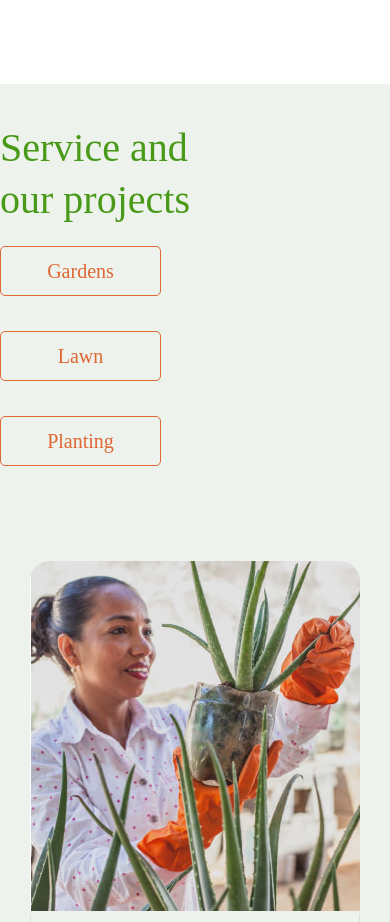
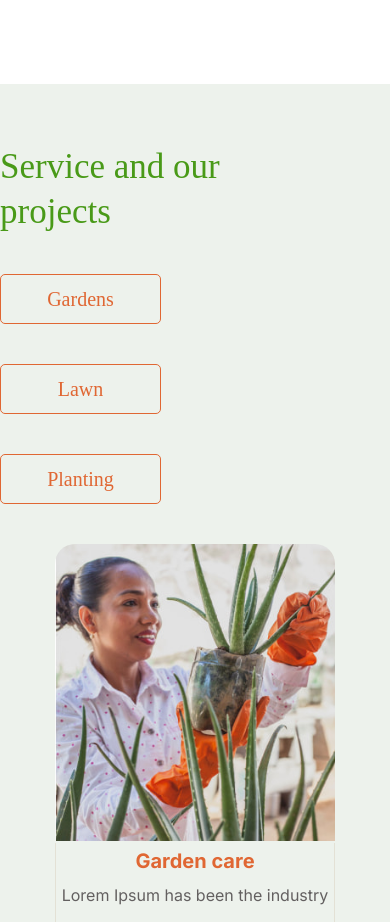
Before and after one commit to katsuro666/plants, a plain HTML site: page index.html in a window 390 px wide. Shown: the part 1460-2382 px from the top of the page. Drawn offline with Linux system fonts and the light colour scheme; a web font is replaced by a local one.

Commit message:
feat: make service section responsive for tablets

```diff
--- a/css/components/_button.scss
+++ b/css/components/_button.scss
@@ -45,6 +45,11 @@
     background-color: $brand-highlight;
     color: #ffffff;
   }
+
+  @include media-tablet {
+    margin: 40px 38px 0 0;
+  }
+
 }
 
 .prices-slogan__button {
--- a/css/components/_cards.scss
+++ b/css/components/_cards.scss
@@ -4,6 +4,10 @@
 
   &__img {
     border-radius: 20px 20px 0px 0px;
+
+    @include media-tablet {
+      width: 280px;
+    }
   }
 
   &__heading {
@@ -26,6 +30,10 @@
     border-color: #E3E1D5;
     border-radius: 0px 0px 20px 20px;
   }
+
+  @include media-tablet {
+    width: 280px;
+  }
 }
 
 .card-item--inactive {
--- a/css/layout/_service.scss
+++ b/css/layout/_service.scss
@@ -12,6 +12,10 @@
   flex-wrap: wrap;
   align-items: center;
   margin: 38px 0 80px;
+
+  @include media-tablet {
+    margin: 60px 0 40px;
+  }
 }
 
 .service__heading {
@@ -20,6 +24,10 @@
   color: $brand-color;
   width: 306px;
   margin-right: 142px;
+
+  @include media-tablet {
+    font: 3.5rem / 45px $additional-font;
+  }
 }
 
 .service__cards {
@@ -29,4 +37,10 @@
   column-gap: 115px;
   row-gap: 55px;
   margin-bottom: 121px;
+
+  @include media-tablet {
+    column-gap: 106px;
+    row-gap: 38px;
+    margin-bottom: 70px;
+  }
 }
```
Also changed, not shown: css/main.css, 1 other file.
